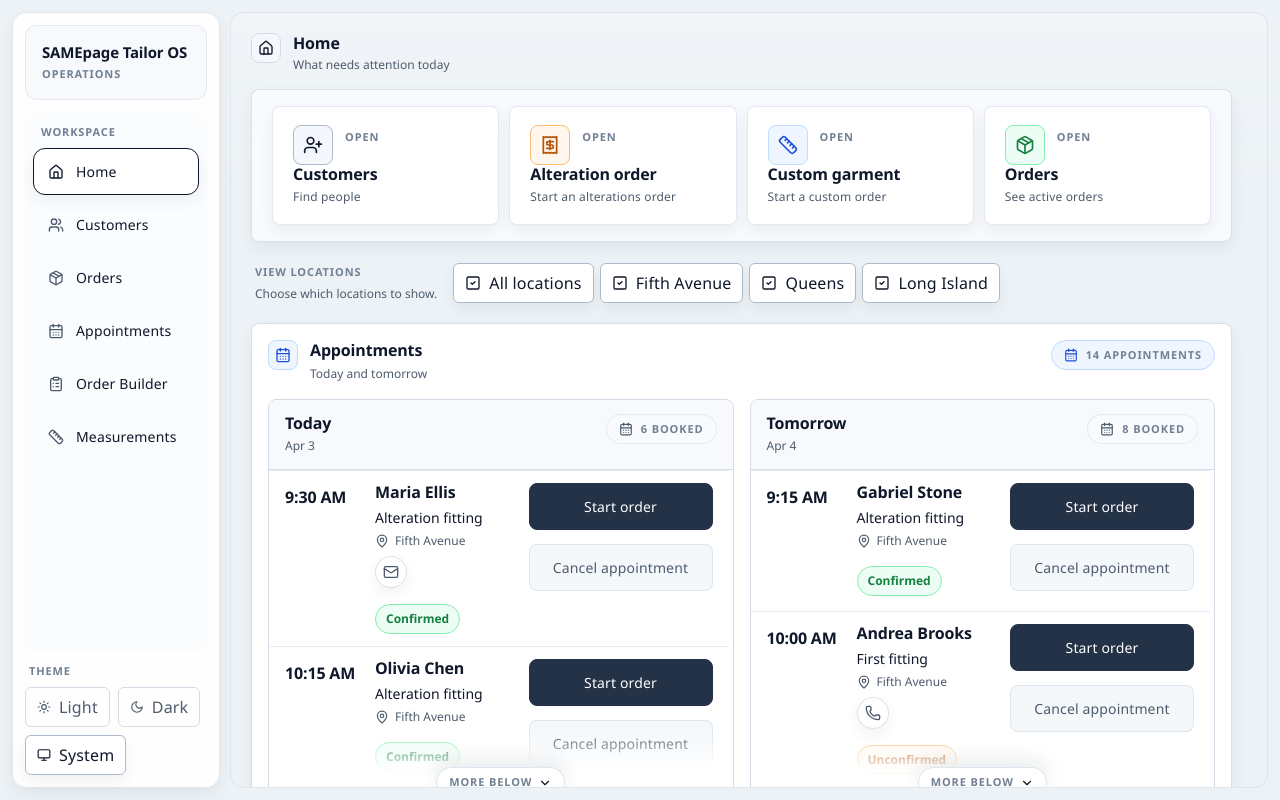
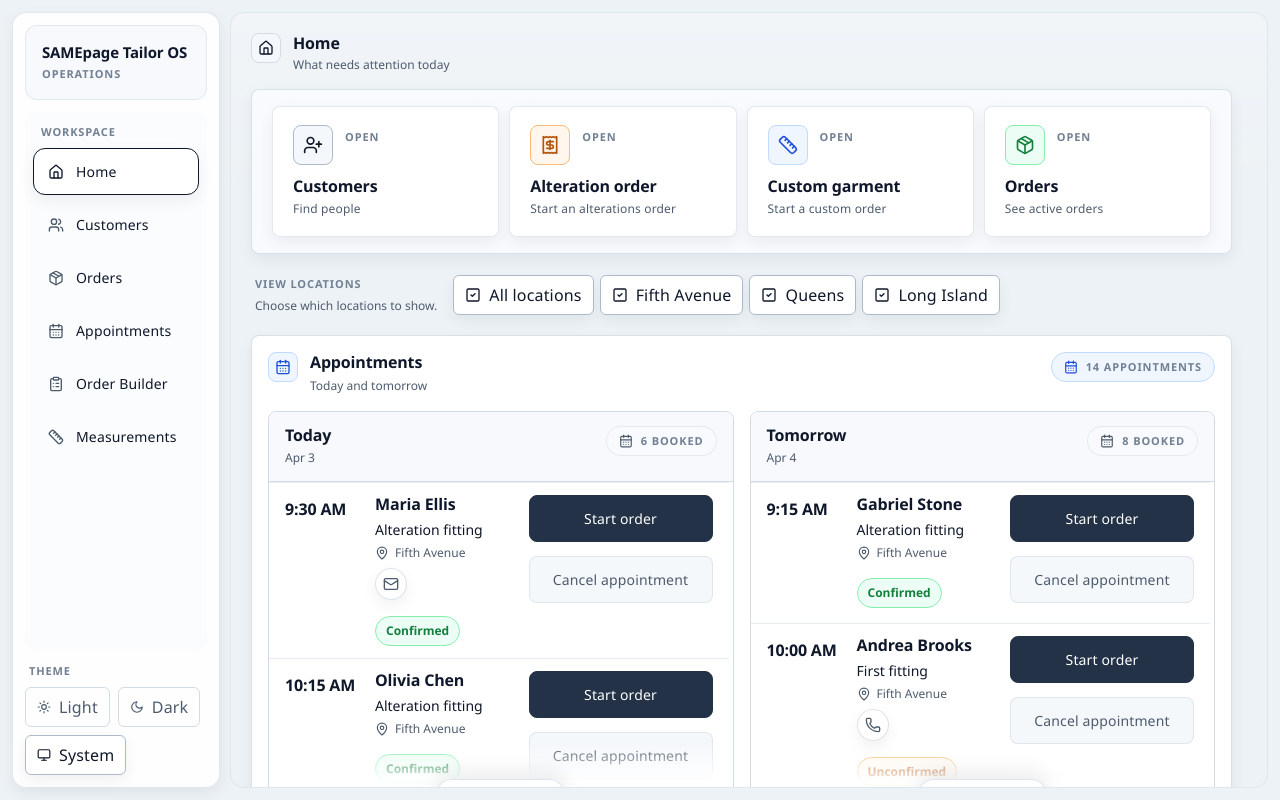
Before and after one commit to EvilHidden/maximus-prototype, a React (Vite) app: page / in a window 1280 px wide. Built offline with nearby package versions, Linux system fonts and the light colour scheme.

Commit message:
Add quick action tile icon spacing

```diff
--- a/src/components/ui/buttons.tsx
+++ b/src/components/ui/buttons.tsx
@@ -55,7 +55,7 @@ export function QuickActionTile({
     <button
       onClick={onClick}
       className={cx(
-        "group flex flex-col justify-between rounded-[var(--app-radius-md)] border border-[var(--app-border)]/62 bg-[var(--app-surface)] text-left shadow-[var(--app-shadow-sm)] transition hover:border-[var(--app-border-strong)] hover:bg-[var(--app-surface-muted)]",
+        "group flex flex-col justify-between gap-2 rounded-[var(--app-radius-md)] border border-[var(--app-border)]/62 bg-[var(--app-surface)] text-left shadow-[var(--app-shadow-sm)] transition hover:border-[var(--app-border-strong)] hover:bg-[var(--app-surface-muted)] sm:gap-2.5",
         sizeClassName,
         className,
       )}
@@ -69,7 +69,7 @@ export function QuickActionTile({
         </div>
         <span className="app-text-overline hidden pt-1 text-[var(--app-text-soft)] sm:block">{metaLabel}</span>
       </div>
-      <div className="space-y-1">
+      <div className="space-y-1 pt-0.5">
         <div className="app-text-value text-[0.98rem] leading-tight sm:text-[1.02rem]">{title}</div>
         <div className="app-text-caption max-w-[22ch] text-[0.73rem] sm:text-[0.76rem]">{subtitle}</div>
       </div>
```
